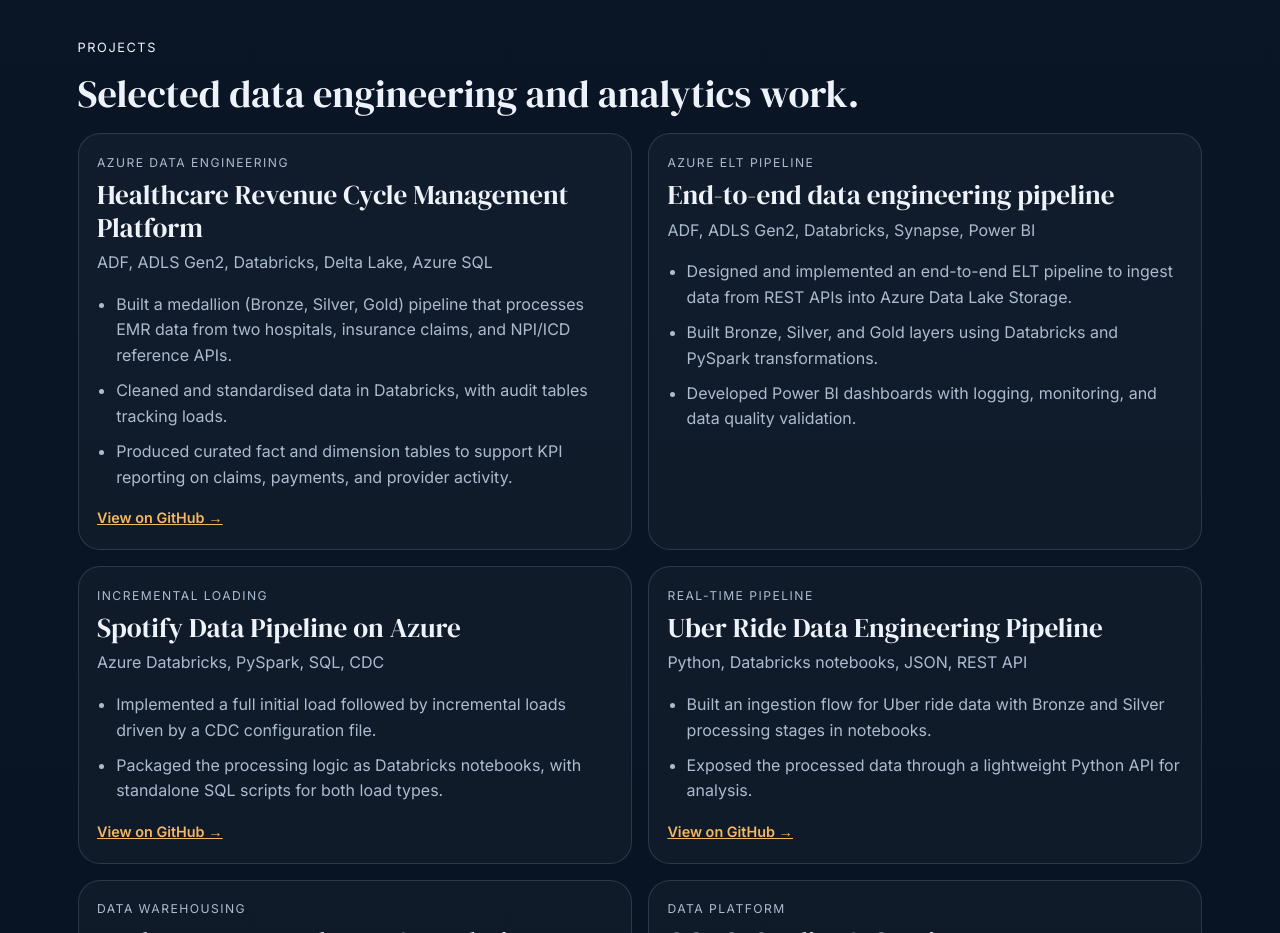
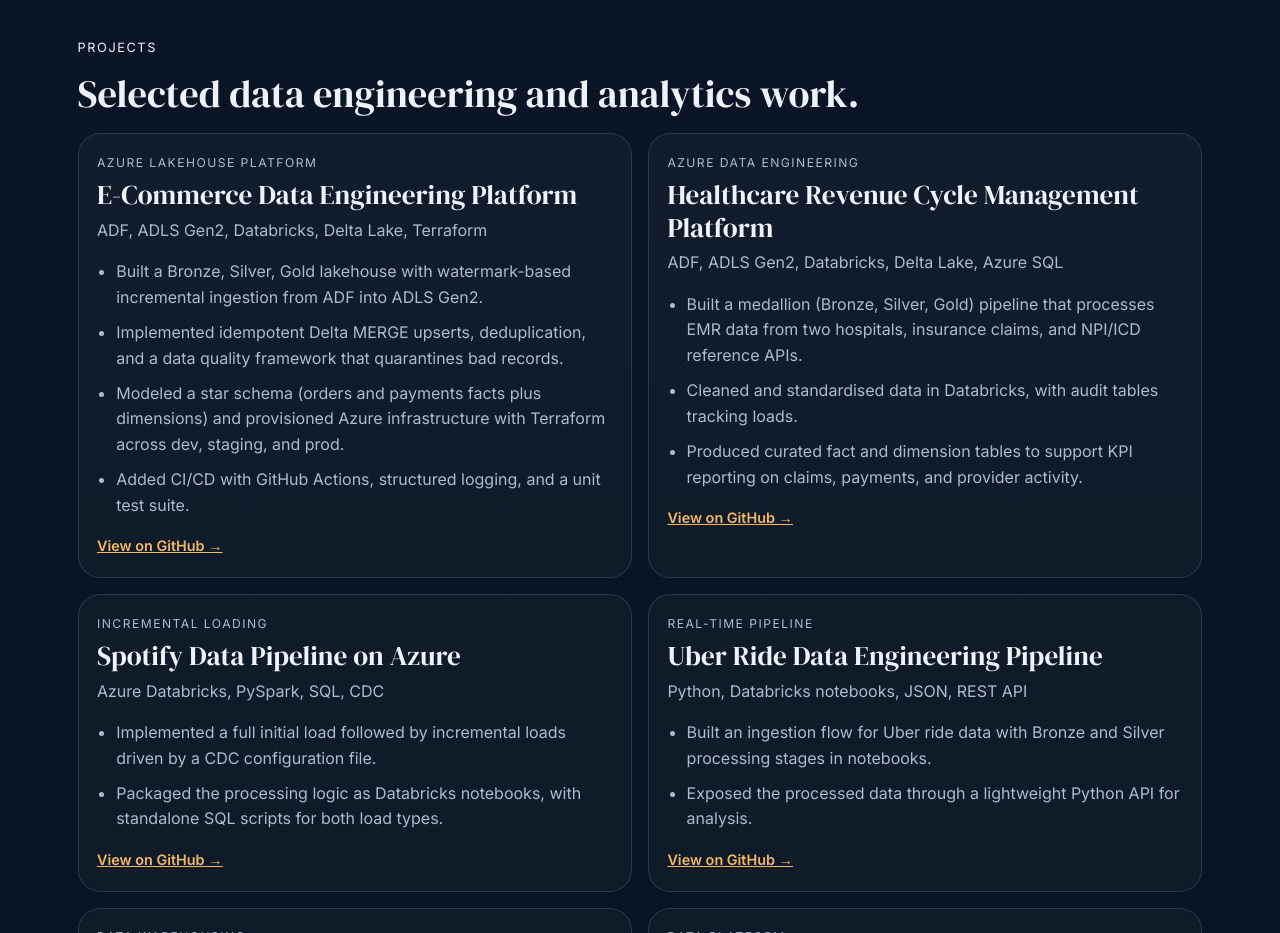
Before and after one commit to Shubham81155/Portfolio, a plain HTML site: page index.html in a window 1280 px wide. Shown: the part 2960-3893 px from the top of the page. Drawn offline with Linux system fonts and the light colour scheme.

Commit message:
Add E-Commerce platform project and remove Azure ELT entry
Co-Authored-By: Claude Sonnet 5.5 <noreply@anthropic.com>

```diff
--- a/index.html
+++ b/index.html
@@ -198,6 +198,21 @@
                 <div class="projects-grid">
                     <article class="project-card fade-up">
                         <div class="project-header">
+                            <p class="project-kicker">Azure Lakehouse Platform</p>
+                            <h3>E-Commerce Data Engineering Platform</h3>
+                            <p>ADF, ADLS Gen2, Databricks, Delta Lake, Terraform</p>
+                        </div>
+                        <ul class="project-list">
+                            <li>Built a Bronze, Silver, Gold lakehouse with watermark-based incremental ingestion from ADF into ADLS Gen2.</li>
+                            <li>Implemented idempotent Delta MERGE upserts, deduplication, and a data quality framework that quarantines bad records.</li>
+                            <li>Modeled a star schema (orders and payments facts plus dimensions) and provisioned Azure infrastructure with Terraform across dev, staging, and prod.</li>
+                            <li>Added CI/CD with GitHub Actions, structured logging, and a unit test suite.</li>
+                        </ul>
+                        <a class="project-link" href="https://github.com/Shubham81155/E-Commerce-Data-Engineering-Platform" target="_blank" rel="noopener">View on GitHub &rarr;</a>
+                    </article>
+
+                    <article class="project-card fade-up">
+                        <div class="project-header">
                             <p class="project-kicker">Azure Data Engineering</p>
                             <h3>Healthcare Revenue Cycle Management Platform</h3>
                             <p>ADF, ADLS Gen2, Databricks, Delta Lake, Azure SQL</p>
@@ -208,19 +223,6 @@
                             <li>Produced curated fact and dimension tables to support KPI reporting on claims, payments, and provider activity.</li>
                         </ul>
                         <a class="project-link" href="https://github.com/Shubham81155/healthcare-rcm-data-engineering-platform" target="_blank" rel="noopener">View on GitHub &rarr;</a>
-                    </article>
-
-                    <article class="project-card fade-up">
-                        <div class="project-header">
-                            <p class="project-kicker">Azure ELT Pipeline</p>
-                            <h3>End-to-end data engineering pipeline</h3>
-                            <p>ADF, ADLS Gen2, Databricks, Synapse, Power BI</p>
-                        </div>
-                        <ul class="project-list">
-                            <li>Designed and implemented an end-to-end ELT pipeline to ingest data from REST APIs into Azure Data Lake Storage.</li>
-                            <li>Built Bronze, Silver, and Gold layers using Databricks and PySpark transformations.</li>
-                            <li>Developed Power BI dashboards with logging, monitoring, and data quality validation.</li>
-                        </ul>
                     </article>
 
                     <article class="project-card fade-up">
```
Also changed, not shown: 1 other file.
